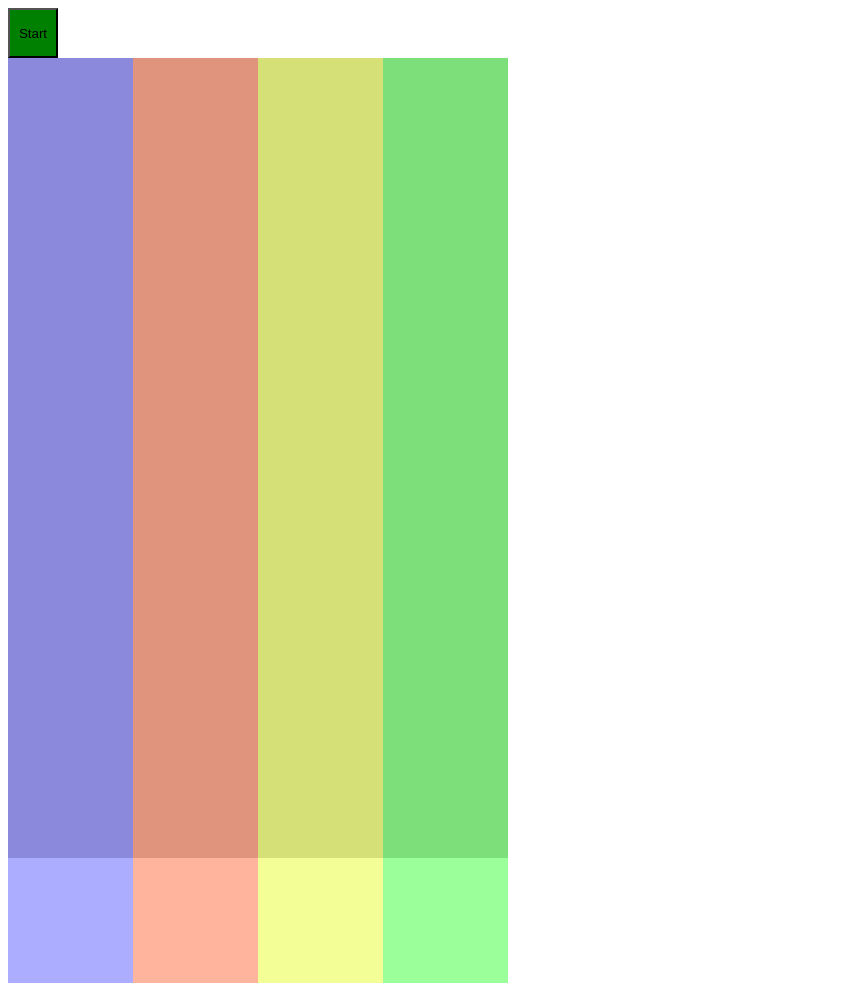
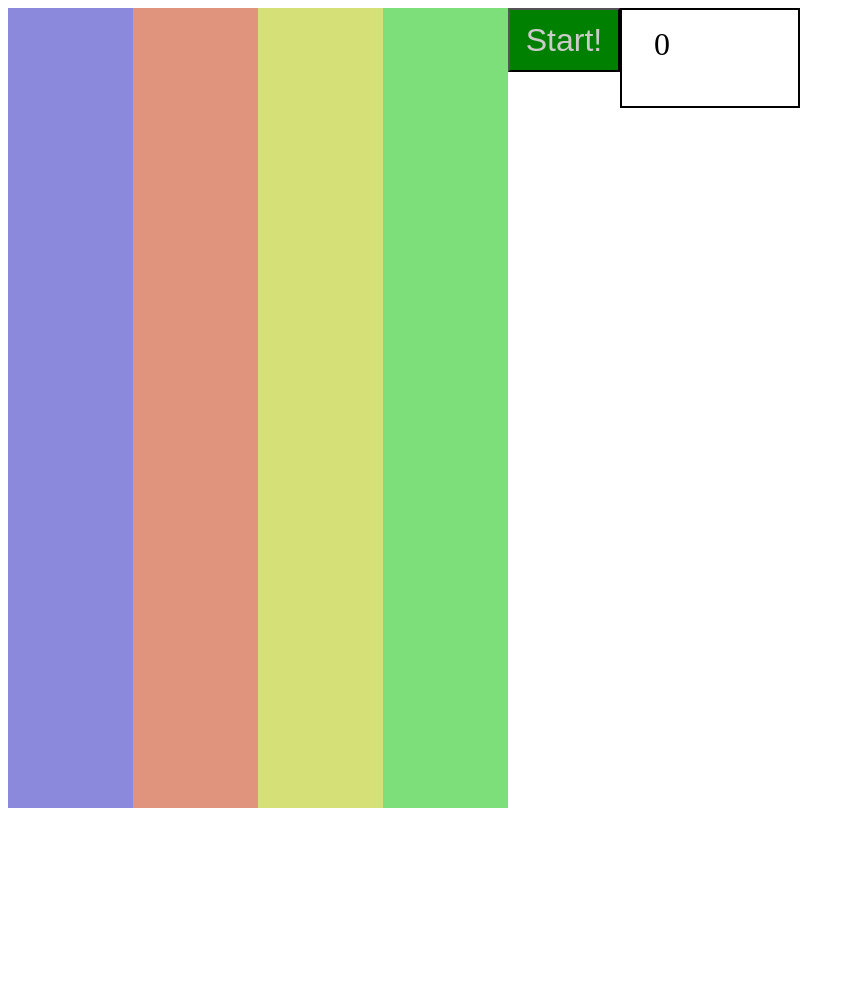
Before and after one commit to ramonaspence/somatics-mini-game, a plain HTML site: page index.html in a window 1280 px wide. Shown: the whole page, without its empty margins (0-855 px from the left). After the commit the page ends 816 px from the top, so only its background shows below. Drawn offline with Linux system fonts and the light colour scheme.

Commit message:
add score to window

```diff
--- a/index.html
+++ b/index.html
@@ -4,15 +4,21 @@
 </head>
 
 <body>
-  <button id="startButton">Start</button>
-
-    <div id="game">
+  <div id="game">
       <div id="a"></div>
       <div id="s"></div>
       <div id="d"></div>
       <div id="f"></div>
-</div>
+  </div>
 
-
+  <div class="ui">
+    <button id="startButton">
+      <span class="btn-text">Start!</span>
+    </button>
+    <div id="status"></div>
+    <div id="score">
+      <span></span>
+    </div>
+  </div>
 </body>
 <script src= "script.js"></script>
--- a/script.js
+++ b/script.js
@@ -15,13 +15,16 @@ const spell = {
 const notes = []
 var score = 0;
 
+// show score variable in window
+document.getElementById("score").innerHTML = score;
+
 function isHit(key) {
     score += 1;
 }
 
 function isMiss(key) {
     score -= 1;
-    var note = document.getElementById(key + "note")
+    var note = document.getElementById(key + "note");
     document.getElementById(key).removeChild(note);
 }
 
@@ -53,7 +56,7 @@ function initializeGame(spell) {
     // add target zone
     addTarget();
     // run game, updating state every millisecond
-    setInterval(updateGameState, 1)
+    setInterval(updateGameState, 1);
 }
 
 function addTarget() {
@@ -61,7 +64,7 @@ function addTarget() {
     target.id = "target";
     target.style.width = 500 + "px";
     target.style.height = 125 + "px";
-    target.style.top = 700 + "px";
+    target.style.top = 500 + "px";
     document.getElementById("game").appendChild(target);
 }
 
@@ -71,25 +74,25 @@ function addNote(key) {
     const noteSpacing = 10;
     const startY = 0;
     const note = document.createElement('div');
-    note.id = key + "note"
+    note.id = key + "note";
     note.style.width = column + 'px';
     note.style.height = noteSize + 'px';
     note.style.backgroundColor = 'lavender';
     note.style.position = 'absolute';
     note.style.top = startY + 'px';
     document.getElementById(key).appendChild(note);
-    notes.push(note)
+    notes.push(note);
 }
 
 function initializeNotes(spell, start) {
     for (const [key, value] of Object.entries(spell['notes'])) {
-        setTimeout(function(){addNote(key)}, value)
+        setTimeout(function(){addNote(key)}, value);
     }
 }
 
 function onKeyPress(event) {
     if (event.keyCode === keyCodes[event.key]) {
-        checkPosition(event.key)
+        checkPosition(event.key);
     }
 }
 
@@ -101,7 +104,7 @@ function updateGameState() {
         note.style.top = (y + 1) + "px";
 
         // Check if the note has reached the bottom of the screen
-        let target = document.getElementById("target")
+        let target = document.getElementById("target");
         if (y >= 800) {
         // If the note has reached the bottom, remove it from the game
         notes.splice(i, 1);
--- a/styles.css
+++ b/styles.css
@@ -1,47 +1,61 @@
 /* CSS code for styling the game */
+body {
+  display: flex;
+  flex-direction: row;
+}
+
 #game {
   display: flex;
   width: 500px;
-    height: 800px;
+  height: 100vh;
   background-color: rgb(204, 202, 202);
   position: relative;
+}
 
+.ui {
+  display: flex;
 
 }
 
+.btn-text {
+  font-size: 2rem;
+  color:rgb(204, 202, 202);
+}
+
 #startButton {
-    display: block;
-    width: 50px;
-    height: 50px;
+  width: 7rem;
+  height: 4rem;
   background-color: green;
-
 }
 
 #score {
-    position: absolute;
-    top: 0;
-    right: 0;
-    font-size: 20px;
+  display: inline;
+  width: 7rem;
+  height: 4rem;
+  padding: 1rem 2rem;
+  font-size: 2rem;
+  color: black;
+  border: black, solid, 2px;
 }
 
 #a {
   background-color: rgba(0, 0, 255, 0.323);
-    height: 925px;
+  height: inherit;
   width: 125px;
 }
 #s {
   background-color: rgba(255, 60, 0, 0.384);
-    height: 925px;
+  height: inherit;
   width: 125px;
 }
 #d {
   background-color: rgba(225, 255, 0, 0.412);
-    height: 925px;
+  height: inherit;
   width: 125px;
 }
 #f {
   background-color: rgba(4, 255, 0, 0.398);
-    height: 925px;
+  height: inherit;
   width: 125px;
 }
 
@@ -57,7 +71,6 @@
   width: 500px;
   height: 125px;
   background-color: rgba(0, 0, 0, 0.137);
-    border-top: 4px, white, solid;
   position: absolute;
-    top: 700px;
+  top: 100vh;
 }
```
Lines whose indentation alone changed are shown as unchanged.
